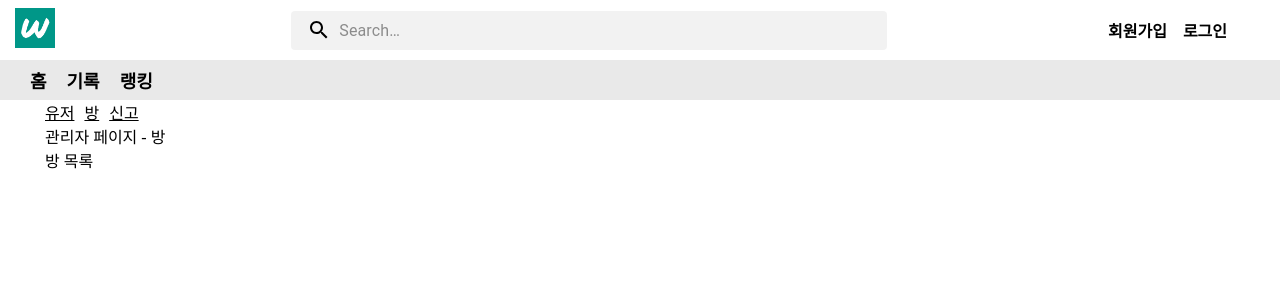
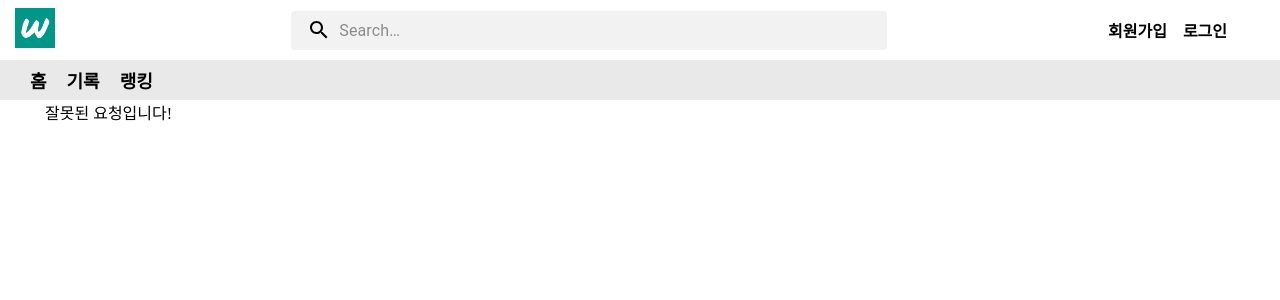
Before and after one commit to OhHyerin/WE-TNESS, a React (Create React App) app in the folder frontend/: page /admin/room in a window 1280 px wide. Shown: the top 300 px of the page. Built offline with nearby package versions, Linux system fonts and the light colour scheme.

Commit message:
feat: 관리자페이지 삭제 / 404페이지 생성

```diff
--- a/frontend/src/api/index.js
+++ b/frontend/src/api/index.js
@@ -1,4 +1,4 @@
-export const API_BASE_URL = 'https://i7a205.p.ssafy.io:5000/api';
+export const API_BASE_URL = 'http://localhost:5000/api';
 
 const USER_URL = '/user';
 const RANK_URL = '/rank';
--- a/frontend/src/index.js
+++ b/frontend/src/index.js
@@ -13,9 +13,7 @@ import KakaoLoginPage from './pages/accounts/KakaoLoginPage';
 import HistoryPage from './pages/accounts/HistoryPage';
 import MyPage from './pages/accounts/MyPage';
 import EditPage from './pages/accounts/EditPage';
-import AdminUserPage from './pages/admin/AdminUserPage';
-import AdminRoomPage from './pages/admin/AdminRoomPage';
-import AdminReportPage from './pages/admin/AdminReportPage';
+import NotFoundPage from './pages/common/NotFoundPage';
 
 const root = ReactDOM.createRoot(document.getElementById('root'));
 root.render(
@@ -32,11 +30,7 @@ root.render(
           <Route path="ranking" element={<RankPage />}></Route>
           <Route path="mypage" element={<MyPage />}></Route>
           <Route path="edit" element={<EditPage />}></Route>
-          <Route path="admin/">
-            <Route path="user" element={<AdminUserPage />}></Route>
-            <Route path="room" element={<AdminRoomPage />}></Route>
-            <Route path="report" element={<AdminReportPage />}></Route>
-          </Route>
+          <Route path="/*" element={<NotFoundPage />} />
         </Route>
       </Routes>
     </Provider>
--- a/frontend/src/pages/admin/AdminReportPage.jsx
+++ /dev/null
@@ -1,12 +0,0 @@
-import AdminNav from '../../components/admin/AdminNav';
-import ReportList from '../../components/admin/ReportList';
-
-export default function AdminReport() {
-  return (
-    <div>
-      <AdminNav />
-      <h1>관리자 페이지 - 신고</h1>
-      <ReportList />
-    </div>
-  );
-}
--- a/frontend/src/pages/admin/AdminRoomPage.jsx
+++ /dev/null
@@ -1,12 +0,0 @@
-import AdminNav from '../../components/admin/AdminNav';
-import RoomList from '../../components/admin/RoomList';
-
-export default function AdminRoom() {
-  return (
-    <div>
-      <AdminNav />
-      <h1>관리자 페이지 - 방</h1>
-      <RoomList />
-    </div>
-  );
-}
--- a/frontend/src/pages/admin/AdminUserPage.jsx
+++ /dev/null
@@ -1,12 +0,0 @@
-import AdminNav from '../../components/admin/AdminNav';
-import UserList from '../../components/admin/UserList';
-
-export default function AdminUser() {
-  return (
-    <div>
-      <AdminNav />
-      <h1>관리자 페이지 - 유저</h1>
-      <UserList />
-    </div>
-  );
-}
--- /dev/null
+++ b/frontend/src/pages/common/NotFoundPage.jsx
@@ -0,0 +1,5 @@
+function NotFoundPage() {
+  return <div>잘못된 요청입니다!</div>;
+}
+
+export default NotFoundPage;
```
Also changed, not shown: frontend/src/setupProxy.js (deleted, +0 -11 lines).
